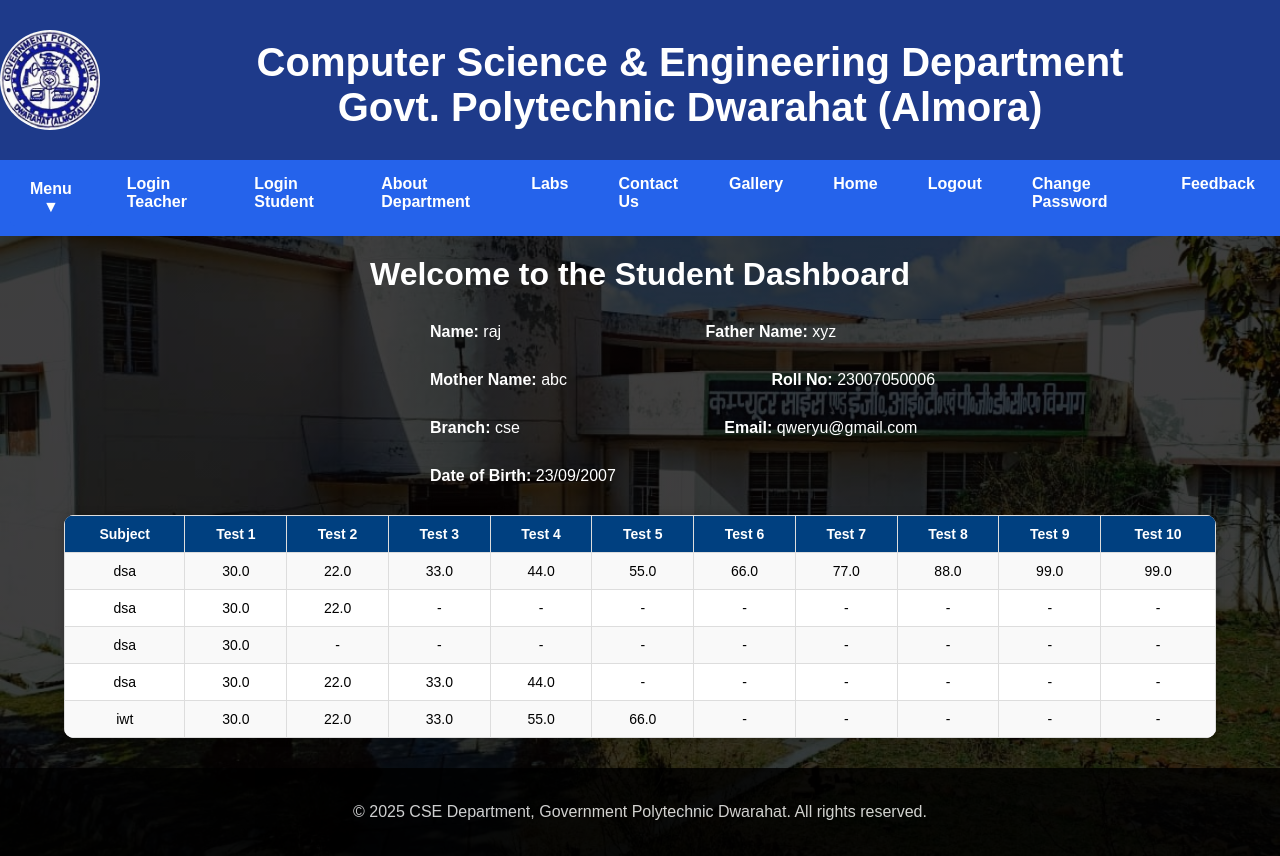
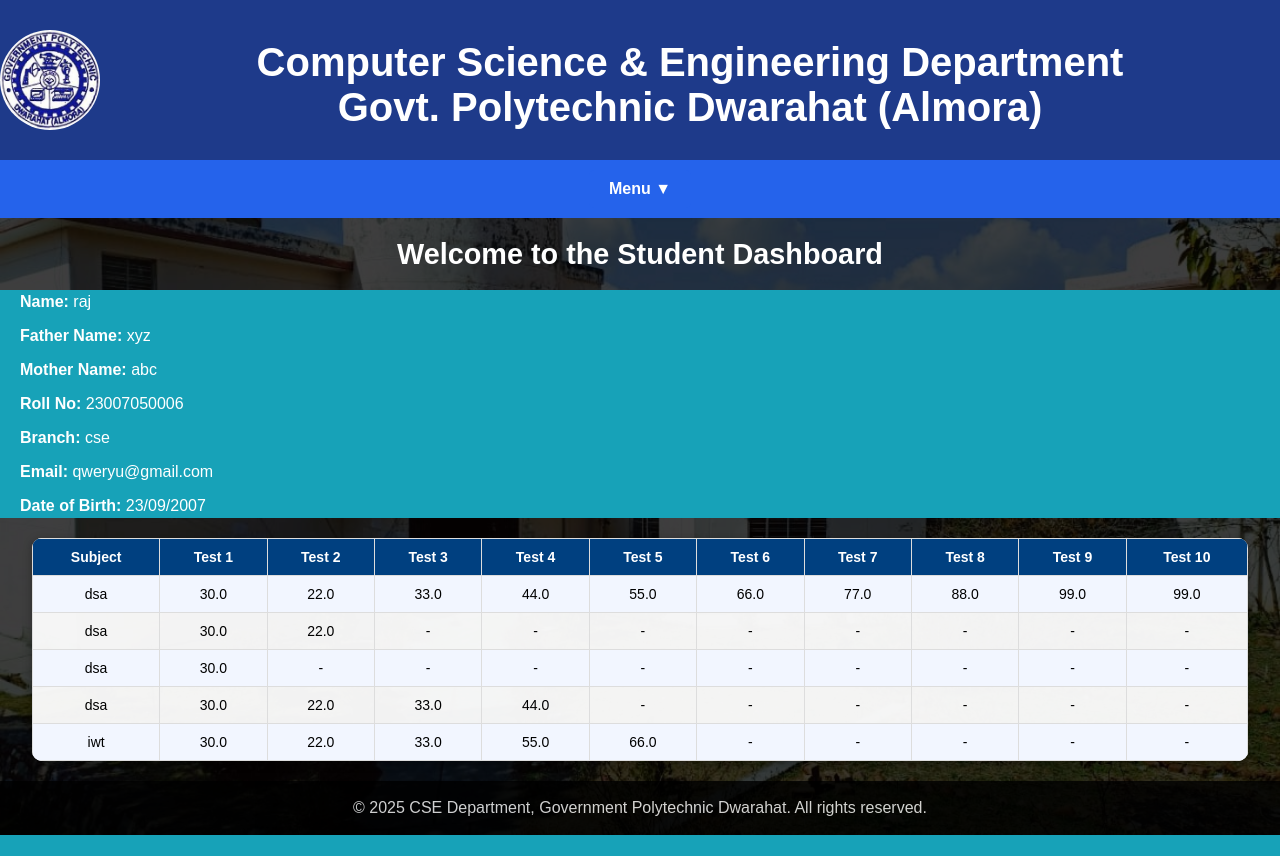
Before and after one commit to rajeev267/newrepo, a Flask app: template templates/student_deshboard.html in a window 1280 px wide. After the commit the page ends 835 px from the top, so only its background shows below. Run offline with Flask 3, Linux system fonts and the light colour scheme; the template is opened without the code that fills it: values that come from a table or form of the project are taken from there, others are empty; data comes from the database, SQL or seed files in the repository.

Commit message:
Update student_deshboard.html

```diff
--- a/templates/student_deshboard.html
+++ b/templates/student_deshboard.html
@@ -10,98 +10,133 @@
 
     <!-- Page-specific CSS -->
     <style>
+        body {
+            background-image: linear-gradient(rgba(0, 0, 0, 0.75), rgba(0, 0, 0, 0.75)),
+                              url("{{ url_for('static', filename='photos/Cse1.jpg') }}");
+            background-size: cover;
+            background-repeat: no-repeat;
+            background-attachment: fixed;
+            color: #fff;
+            font-family: 'Poppins', sans-serif;
+        }
+
         h1 {
             text-align: center;
             color: #ffffff;
             margin-top: 20px;
+            font-size: 1.8rem;
         }
 
         p {
             font-size: 16px;
             color: #ffffff;
-            margin: 30px;
-        }
-
-        body {
-            background-image: linear-gradient(rgba(0, 0, 0, 0.75), rgba(0, 0, 0, 0.75)),
-                              url("{{ url_for('static', filename='photos/Cse1.jpg') }}");
-            background-size: cover;
-            background-repeat: no-repeat;
+            margin: 10px 20px;
+            line-height: 1.5;
         }
 
         p strong {
             color: #ffffff;
         }
 
-        /* === Marks Table === */
+        /* === Table === */
         table {
             border-collapse: collapse;
-            width: 90%;
-            margin: 30px auto;
-            background-color: white;
+            width: 95%;
+            margin: 20px auto;
+            background-color: rgba(255, 255, 255, 0.95);
             border-radius: 10px;
             overflow: hidden;
-            box-shadow: 0 0 10px rgba(0, 0, 0, 0.2);
+            box-shadow: 0 2px 10px rgba(0,0,0,0.3);
         }
 
         th, td {
             border: 1px solid #ddd;
             padding: 10px;
             text-align: center;
+            color: #000;
             font-size: 14px;
         }
 
         th {
             background-color: #004080;
-            color: white;
+            color: #fff;
         }
 
         tr:nth-child(even) {
-            background-color: #f9f9f9;
+            background-color: #f2f6ff;
         }
 
         tr:hover {
             background-color: #e8f0ff;
         }
+
+        /* === Responsive Fix === */
+        @media (max-width: 768px) {
+            h1 {
+                font-size: 1.3rem;
+            }
+
+            p {
+                font-size: 14px;
+                margin: 8px 12px;
+            }
+
+            table {
+                width: 100%;
+                font-size: 12px;
+            }
+
+            th, td {
+                padding: 6px;
+            }
+
+            .navbar a {
+                font-size: 14px;
+                padding: 8px 10px;
+                display: block;
+                text-align: center;
+            }
+
+            .header h1 {
+                font-size: 1.1rem;
+                line-height: 1.4;
+                padding: 5px;
+            }
+
+            .dropdown button {
+                width: 100%;
+            }
+        }
     </style>
 </head>
 <body>
 
-    <!-- Header Section -->
+    <!-- Header -->
     <header class="header">
         <img src="{{ url_for('static', filename='photos/logo.jpg') }}" alt="CSE Logo">
         <h1>Computer Science & Engineering Department <br> Govt. Polytechnic Dwarahat (Almora)</h1>
     </header>
 
-    <!-- Navigation Bar -->
+    <!-- Navbar -->
     <div class="navbar">
         <div class="dropdown">
             <button onclick="toggleDropdown()">Menu ▼</button>
             <div id="myDropdown" class="dropdown-content">
+                <a href="/">Home</a>
+                <a href="/about">About Department</a>
+                <a href="/lab">Labs</a>
+                <a href="/gallery">Gallery</a>
+                <a href="/contact">Contact Us</a>
                 <a href="/teacher_login">Login Teacher</a>
                 <a href="/student_login">Login Student</a>
-                <a href="/about">About Department</a>
-                <a href="/lab">Labs</a>
-                <a href="/contact">Contact Us</a>
-                <a href="/gallery">Gallery</a>
-                <a href="/">Home</a>
+                <a href="/change_password">Change Password</a>
+                <a href="/feedback">Feedback</a>
                 <a href="/logout">Logout</a>
             </div>
         </div>
-
-        <a href="/teacher_login">Login Teacher</a>
-        <a href="/student_login">Login Student</a>
-        <a href="/about">About Department</a>
-        <a href="/lab">Labs</a>
-        <a href="/contact">Contact Us</a>
-        <a href="/gallery">Gallery</a>
-        <a href="/">Home</a>
-        <a href="/logout">Logout</a>
-        <a href="/change_password">Change Password</a>
-        <a href="/feedback">Feedback</a>
     </div>
 
-    <!-- Flash messages -->
+    <!-- Flash message -->
     {% with messages = get_flashed_messages(with_categories=true) %}
         {% if messages %}
             <ul class="flashes">
@@ -112,21 +147,19 @@
         {% endif %}
     {% endwith %}
 
-    <!-- Main content -->
+    <!-- Main Content -->
     <h1>Welcome to the Student Dashboard</h1>
 
-    <p><strong style="margin-left: 400px;">Name:</strong> {{ user.name }}
-    <strong style="margin-left: 200px;">Father Name:</strong> {{ user.father_name }}</p>
+    <div class="info">
+        <p><strong>Name:</strong> {{ user.name }}</p>
+        <p><strong>Father Name:</strong> {{ user.father_name }}</p>
+        <p><strong>Mother Name:</strong> {{ user.mother_name }}</p>
+        <p><strong>Roll No:</strong> {{ user.roll_no }}</p>
+        <p><strong>Branch:</strong> {{ user.branch }}</p>
+        <p><strong>Email:</strong> {{ user.email }}</p>
+        <p><strong>Date of Birth:</strong> {{ user.dob }}</p>
+    </div>
 
-    <p><strong style="margin-left: 400px;">Mother Name:</strong> {{ user.mother_name }}
-    <strong style="margin-left: 200px;">Roll No:</strong> {{ user.roll_no }}</p>
-
-    <p><strong style="margin-left: 400px;">Branch:</strong> {{ user.branch }}
-    <strong style="margin-left: 200px;">Email:</strong> {{ user.email }}</p>
-
-    <p><strong style="margin-left: 400px;">Date of Birth:</strong> {{ user.dob }}</p>
-
-    <!-- Marks Table -->
     <table>
         <tr>
             <th>Subject</th>
```
